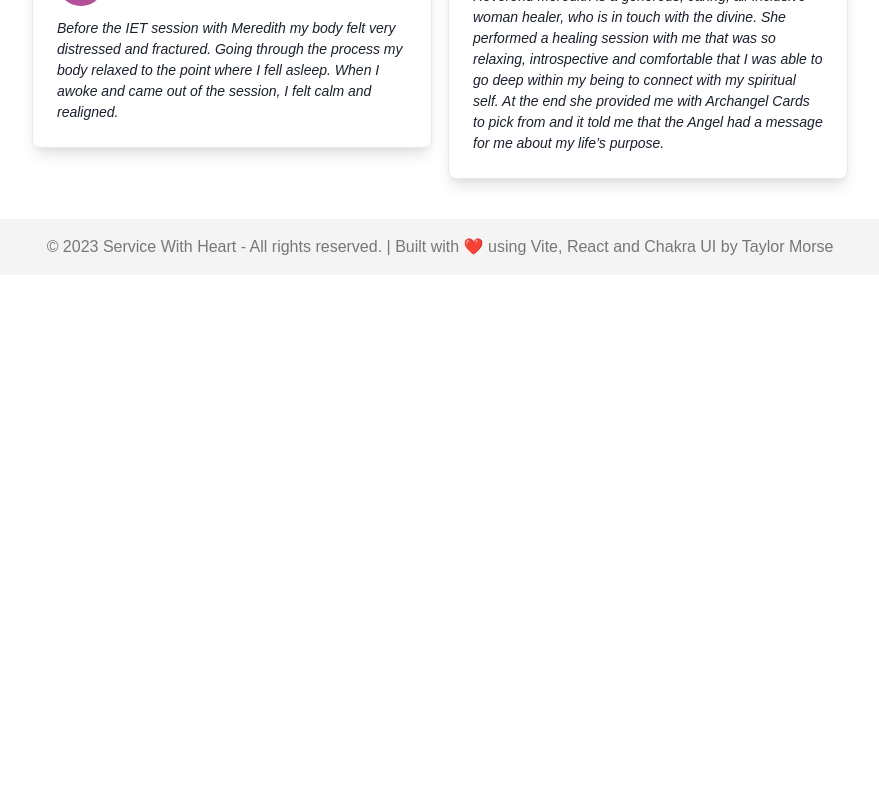
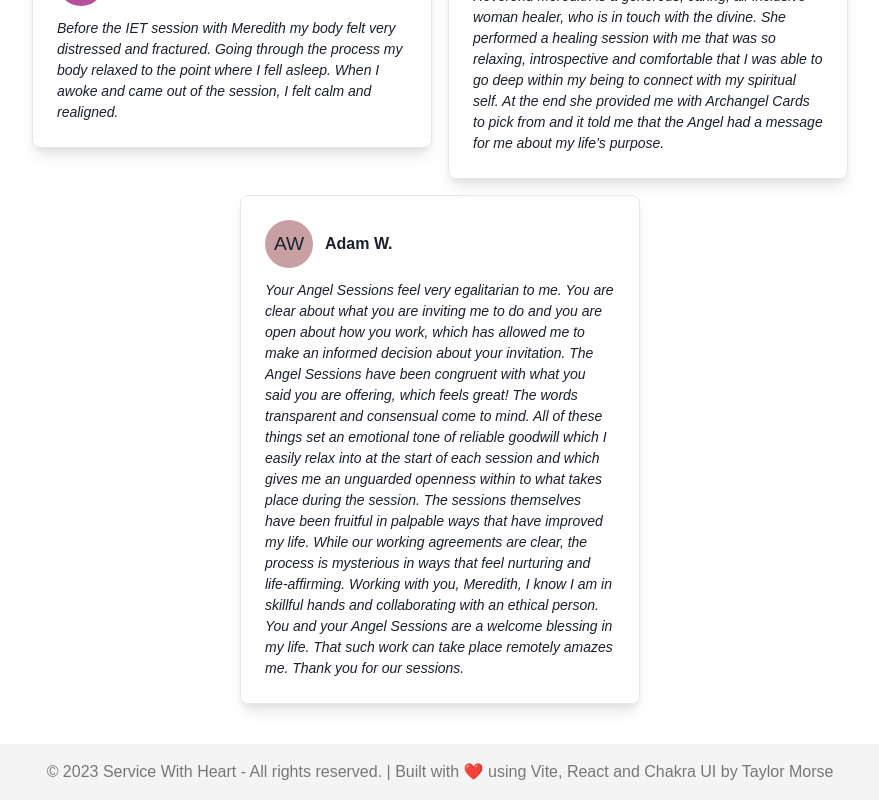
Before and after one commit to tmorse01/service-with-heart, a React (Vite) app: page /testimonials in a window 1280 px wide. Shown: the part 1230-2030 px from the top of the page, without its empty margins (200-1079 px from the left). Before the commit the page ends 1505 px from the top, so only its background shows below. Built offline with nearby package versions, Linux system fonts and the light colour scheme.

Commit message:
Added Adams testimonial

```diff
--- a/src/components/pages/Testimonials.jsx
+++ b/src/components/pages/Testimonials.jsx
@@ -1,4 +1,3 @@
-import React from "react";
 import { Box, Flex, Stack, Heading, Divider } from "@chakra-ui/react";
 import Testimonial from "../shared/Testimonial";
 import "./../../App.css";
@@ -36,6 +35,10 @@ const testimonials = [
     name: "Darcy H.",
     text: "Reverend Meredith is a generous, caring, all-inclusive woman healer, who is in touch with the divine. She performed a healing session with me that was so relaxing, introspective and comfortable that I was able to go deep within my being to connect with my spiritual self. At the end she provided me with Archangel Cards to pick from  and it  told me that the Angel had a message for me about my life’s purpose.",
   },
+  {
+    name: "Adam W.",
+    text: "Your Angel Sessions feel very egalitarian to me. You are clear about what you are inviting me to do and you are open about how you work, which has allowed me to make an informed decision about your invitation. The Angel Sessions have been congruent with what you said you are offering, which feels great! The words transparent and consensual come to mind.   All of these things set an emotional tone of reliable goodwill which I easily relax into at the start of each session and which gives me an unguarded openness within to what takes place during the session. The sessions themselves have been fruitful in palpable ways that have improved my life. While our working agreements are clear, the process is mysterious in ways that feel nurturing and life-affirming. Working with you, Meredith, I know I am in skillful hands and collaborating with an ethical person. You and your Angel Sessions are a welcome blessing in my life. That such work can take place remotely amazes me. Thank you for our sessions.",
+  },
 ];
 
 const Testimonials = () => {
@@ -58,8 +61,8 @@ const Testimonials = () => {
           align="center"
           justify="center"
         >
-          {testimonials.map((item) => (
-            <Testimonial name={item.name} text={item.text} />
+          {testimonials.map((item, index) => (
+            <Testimonial key={index} name={item.name} text={item.text} />
           ))}
         </Stack>
       </Flex>
```
